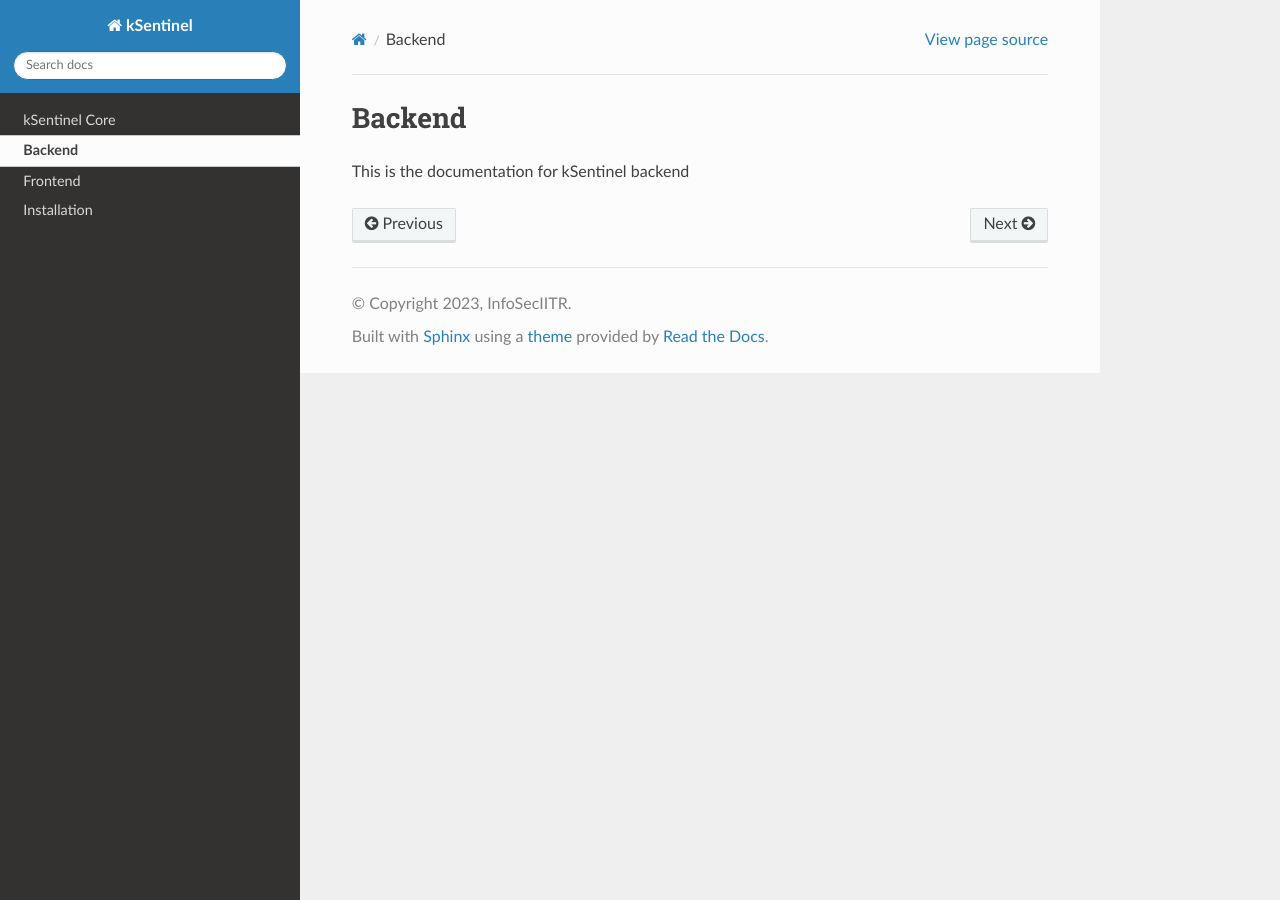
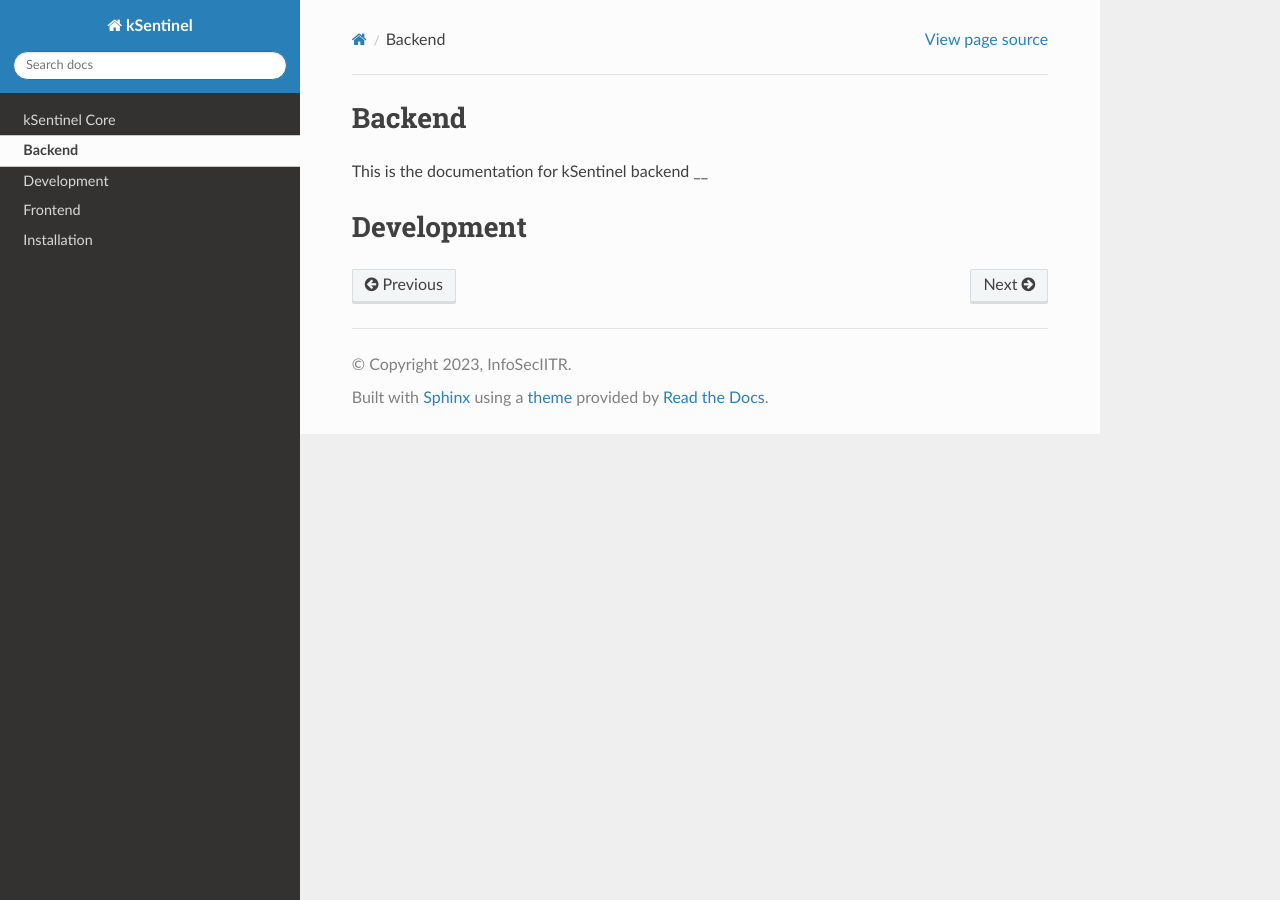
Before and after one commit to 0xSh4dy/kSentinel-docs, a Sphinx documentation site: the page built from source/backend.md, in a window 1280 px wide. Built offline with Sphinx 7.4.7 and the Read the Docs theme 2.0.0, drawn with Linux system fonts in a browser that asks for light colours.

Commit message:
Update docs

```diff
--- a/source/backend.md
+++ b/source/backend.md
@@ -1,2 +1,4 @@
 ### Backend
-This is the documentation for kSentinel backend
+This is the documentation for kSentinel backend __
+
+## Development
```
Also changed, not shown: 15 other files.
